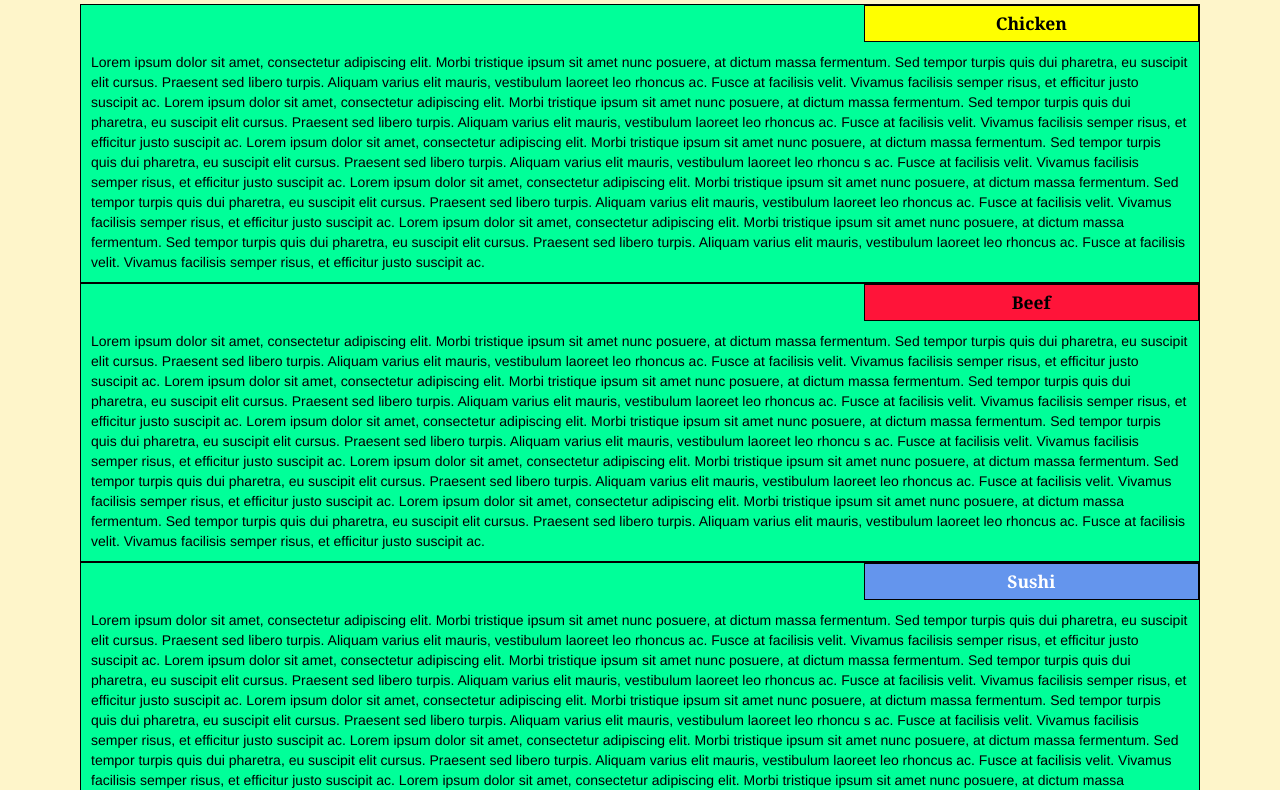
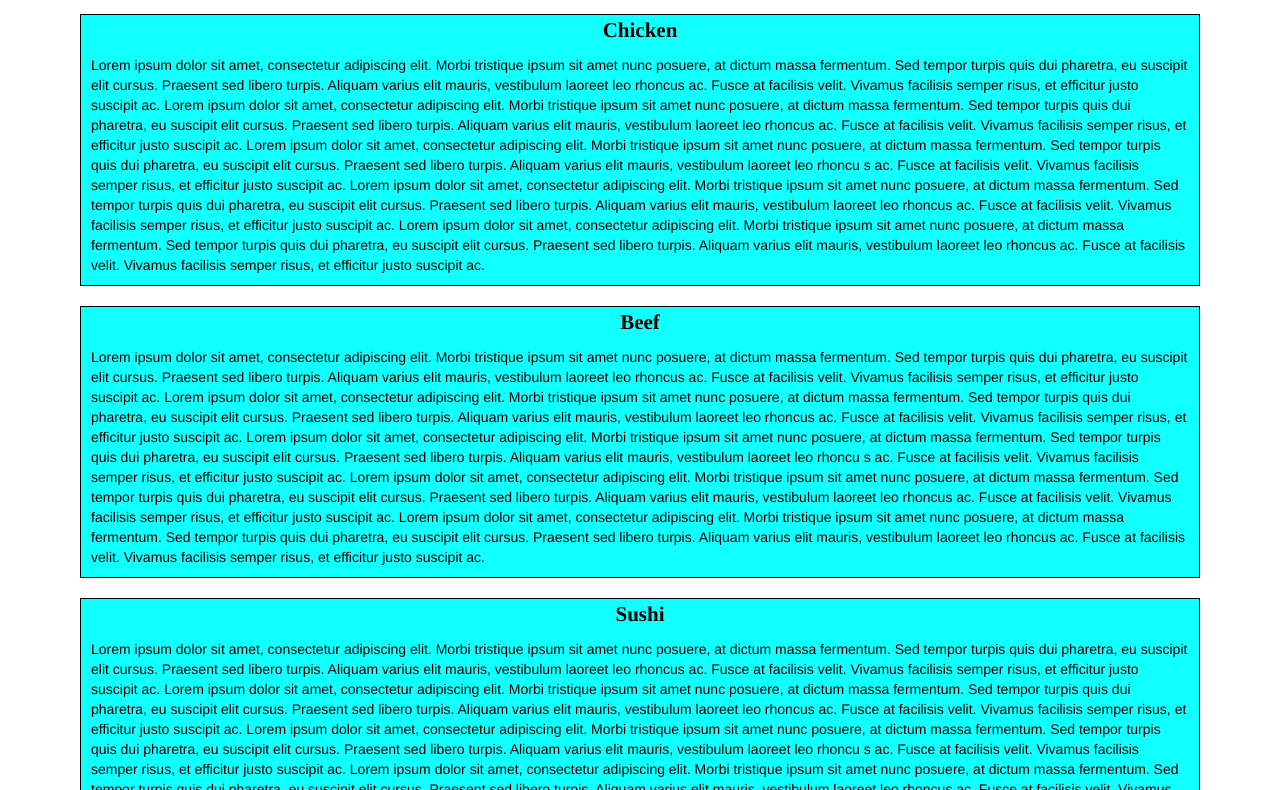
Before and after one commit to bzinn/module3-solution, a plain HTML site: page index.html in a window 1280 px wide. Shown: the part 166-956 px from the top of the page. Drawn offline with Linux system fonts and the light colour scheme; a script that the page names is missing.

Commit message:
Add files via upload

```diff
--- a/css/styles.css
+++ b/css/styles.css
@@ -1,18 +1,8 @@
-/* Base Styles */
-
-* {
-	box-sizing: border-box;
-}
+* {box-sizing: border-box;}
 
 h1 {
-	font-family: Brushstroke, fantasy;
-	color: #000000;
-}
-
-body {
-	background-image: url("background.jpg");
-	background-color: #FEF5CA;
-
+   font-family: Times, New Roman;
+  font-weight: bold;
 }
 
 p {
@@ -30,8 +20,8 @@ p {
 }
 
 section {
-	border:	1px solid black;
-	background-color: #00FF99;
+  border: 1px solid black;
+  background-color: #11FFFF;
   width: 100%;
   height: auto;
   font-family: Helvetica;
@@ -41,59 +31,37 @@ section {
 }
 
 #chicken {
-	border: 1px solid black;
   text-align: center;
-	width: 30%;
-	margin-left: 70%;
-	font-family: Georgia,sans-serif;
+  font-family: Times, New Roman;
   font-weight: bold;
-	font-size: 125%;
-	margin-bottom: 0;
-	margin-top: 0;
-	padding: 5px;
-	background-color: #FFFF00;
+  font-size: 150%;
 }
 
 #beef {
-	border: 1px solid black;
   text-align: center;
-	width: 30%;
-	margin-left: 70%;
-	font-family: Georgia,sans-serif;
+  font-family: Times, New Roman;
   font-weight: bold;
-	font-size: 125%;
-	margin-bottom: 0;
-	margin-top: 0;
-	padding: 5px;
-	background-color: #FF1439;
+  font-size: 150%;
 }
 
 #sushi {
-	border: 1px solid black;
   text-align: center;
-	width: 30%;
-	margin-left: 70%;
-	font-family: Georgia,sans-serif;
+  font-family: Times, New Roman;
   font-weight: bold;
-	font-size: 125%;
-	margin-bottom: 0;
-	margin-top: 0;
-	background-color: #6495ED;
-	color: white;
-	padding: 5px;
+  font-size: 150%;
 }
 
-#chicken-div {
+#chicken_div {
   margin-bottom: 10px;
   margin-top: 10px;
 }
 
-#beef-div {
+#beef_div {
   margin-bottom: 10px;
   margin-top: 10px;
 }
 
-#sushi-div {
+#sushi_div {
   margin-bottom: 10px;
   margin-top: 10px;
 }
@@ -106,34 +74,27 @@ section {
 
 #header-nav {
   border: 0;
-  background-color: #FC5F06;
+  background-color: #11AFFF;
   color: #FFFFFF;
 }
 
-.navbar-header button.navbar-toggle, .navbar-header .icon-bar {
-  border: 1px solid #61122f;
-}
+.navbar-header button.navbar-toggle, .navbar-header .icon-bar {border: 1px solid black;}
+
 .navbar-header button.navbar-toggle {
   clear: both;
   margin-top: -30px;
 }
 
-.nav-header {
-  background-color: #FFFFFF;
-}
+.nav-header {background-color: #FFFFFF;}
 
 .nav-brand {
   color: #FFFFFF;
   font-size: 1.5em;
 }
 
-#nav-list {
-  color: white;
-}
+#nav-list {color: white;}
 
-hr {
-  border-color: white;
-}
+hr {border-color: white;}
 
 .item {
   color: white;
```
Lines whose indentation alone changed are shown as unchanged.
